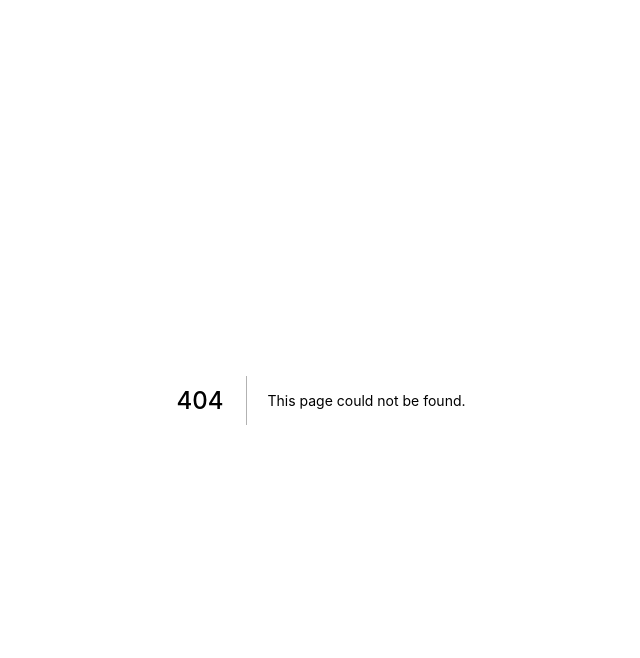
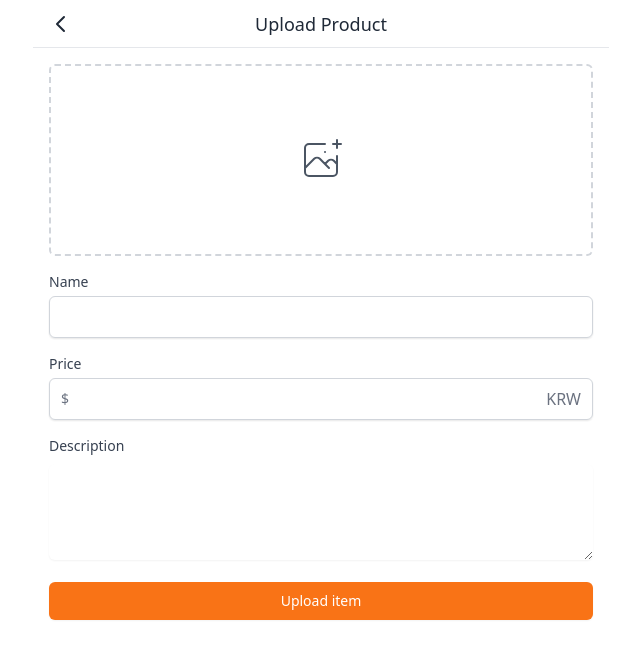
Before and after one commit to jeahyun58/used-market, a Next.js app: page /products/upload in a window 1280 px wide. Before the commit this address had no page. Shown: the top 658 px of the page, without its empty margins (319-959 px from the left). Built offline with nearby package versions, Linux system fonts and the light colour scheme.

Commit message:
#11_2_Upload

```diff
--- a/components/item.tsx
+++ b/components/item.tsx
@@ -16,7 +16,7 @@ export default function Item({
   id,
 }: ItemProps) {
   return (
-    <Link href={`/items/${id}`}>
+    <Link href={`/products/${id}`}>
       <a className="flex px-4 pt-5 cursor-pointer justify-between">
         <div className="flex space-x-4">
           <div className="w-20 h-20 bg-gray-400 rounded-md" />
--- a/components/textarea.tsx
+++ b/components/textarea.tsx
@@ -1,10 +1,18 @@
+import { UseFormRegisterReturn } from "react-hook-form";
+
 interface TextAreaProps {
   label?: string;
   name?: string;
+  register: UseFormRegisterReturn;
   [key: string]: any;
 }
 
-export default function TextArea({ label, name, ...rest }: TextAreaProps) {
+export default function TextArea({
+  label,
+  name,
+  register,
+  ...rest
+}: TextAreaProps) {
   return (
     <div>
       {label ? (
@@ -17,6 +25,7 @@ export default function TextArea({ label, name, ...rest }: TextAreaProps) {
       ) : null}
       <textarea
         id={name}
+        {...register}
         className="mt-1 shadow-sm w-full focus:ring-orange-500 rounded-md border-gray-300 focus:border-orange-500 "
         rows={4}
         {...rest}
--- /dev/null
+++ b/pages/api/products/index.ts
@@ -0,0 +1,38 @@
+import { NextApiRequest, NextApiResponse } from "next";
+import withHandler, { ResponseType } from "@libs/server/withHandler";
+import client from "@libs/server/client";
+import { withApiSession } from "@libs/server/withSession";
+
+async function handler(
+  req: NextApiRequest,
+  res: NextApiResponse<ResponseType>
+) {
+  const {
+    body: { name, price, description },
+    session: { user },
+  } = req;
+  const product = await client.product.create({
+    data: {
+      name,
+      price: +price,
+      description,
+      image: "xx",
+      user: {
+        connect: {
+          id: user?.id,
+        },
+      },
+    },
+  });
+  res.json({
+    ok: true,
+    product,
+  });
+}
+
+export default withApiSession(
+  withHandler({
+    method: "POST",
+    handler,
+  })
+);
--- a/pages/index.tsx
+++ b/pages/index.tsx
@@ -24,7 +24,7 @@ const Home: NextPage = () => {
             hearts={1}
           />
         ))}
-        <FloatingButton href="/items/upload">
+        <FloatingButton href="/products/upload">
           <svg
             className="h-6 w-6"
             xmlns="http://www.w3.org/2000/svg"
--- a/pages/items/upload.tsx
+++ /dev/null
@@ -1,46 +0,0 @@
-import type { NextPage } from "next";
-import Button from "@components/button";
-import Input from "@components/input";
-import Layout from "@components/layout";
-import TextArea from "@components/textarea";
-
-const Upload: NextPage = () => {
-  return (
-    <Layout canGoBack title="Upload Product">
-      <form className="p-4 space-y-4">
-        <div>
-          <label className="w-full cursor-pointer text-gray-600 hover:border-orange-500 hover:text-orange-500 flex items-center justify-center border-2 border-dashed border-gray-300 h-48 rounded-md">
-            <svg
-              className="h-12 w-12"
-              stroke="currentColor"
-              fill="none"
-              viewBox="0 0 48 48"
-              aria-hidden="true"
-            >
-              <path
-                d="M28 8H12a4 4 0 00-4 4v20m32-12v8m0 0v8a4 4 0 01-4 4H12a4 4 0 01-4-4v-4m32-4l-3.172-3.172a4 4 0 00-5.656 0L28 28M8 32l9.172-9.172a4 4 0 015.656 0L28 28m0 0l4 4m4-24h8m-4-4v8m-12 4h.02"
-                strokeWidth={2}
-                strokeLinecap="round"
-                strokeLinejoin="round"
-              />
-            </svg>
-            <input className="hidden" type="file" />
-          </label>
-        </div>
-        <Input required label="Name" name="name" type="text" />
-        <Input
-          required
-          label="Price"
-          placeholder="0.00"
-          name="price"
-          type="text"
-          kind="price"
-        />
-        <TextArea name="description" label="Description" />
-        <Button text="Upload item" />
-      </form>
-    </Layout>
-  );
-};
-
-export default Upload;
--- /dev/null
+++ b/pages/products/upload.tsx
@@ -0,0 +1,86 @@
+import type { NextPage } from "next";
+import Button from "@components/button";
+import Input from "@components/input";
+import Layout from "@components/layout";
+import TextArea from "@components/textarea";
+import { useForm } from "react-hook-form";
+import useMutation from "@libs/client/useMutaion";
+import { useEffect } from "react";
+import { Product } from "@prisma/client";
+import { useRouter } from "next/router";
+
+interface UploadProdoctForm {
+  name: string;
+  price: number;
+  description: string;
+}
+
+interface UploadProductMutaion {
+  ok: boolean;
+  product: Product; //prisma에 있는 type을 프론트엔드에서 사용 가능
+}
+
+const Upload: NextPage = () => {
+  const router = useRouter();
+  const { register, handleSubmit } = useForm<UploadProdoctForm>();
+  const [uploadProduct, { loading, data }] =
+    useMutation<UploadProductMutaion>("/api/products");
+  const onValid = (data: UploadProdoctForm) => {
+    if (loading) return;
+    uploadProduct(data);
+  };
+  useEffect(() => {
+    if (data?.ok) {
+      router.push(`/products/${data.product.id}`);
+    }
+  }, [data, router]);
+  return (
+    <Layout canGoBack title="Upload Product">
+      <form className="p-4 space-y-4" onSubmit={handleSubmit(onValid)}>
+        <div>
+          <label className="w-full cursor-pointer text-gray-600 hover:border-orange-500 hover:text-orange-500 flex items-center justify-center border-2 border-dashed border-gray-300 h-48 rounded-md">
+            <svg
+              className="h-12 w-12"
+              stroke="currentColor"
+              fill="none"
+              viewBox="0 0 48 48"
+              aria-hidden="true"
+            >
+              <path
+                d="M28 8H12a4 4 0 00-4 4v20m32-12v8m0 0v8a4 4 0 01-4 4H12a4 4 0 01-4-4v-4m32-4l-3.172-3.172a4 4 0 00-5.656 0L28 28M8 32l9.172-9.172a4 4 0 015.656 0L28 28m0 0l4 4m4-24h8m-4-4v8m-12 4h.02"
+                strokeWidth={2}
+                strokeLinecap="round"
+                strokeLinejoin="round"
+              />
+            </svg>
+            <input className="hidden" type="file" />
+          </label>
+        </div>
+        <Input
+          register={register("name", { required: true })} //react hook form에 required를 설정해야 유효성 검사 가능
+          required
+          label="Name"
+          name="name"
+          type="text"
+        />
+        <Input
+          register={register("price", { required: true })}
+          required
+          label="Price"
+          name="price"
+          type="text"
+          kind="price"
+        />
+        <TextArea
+          register={register("description", { required: true })}
+          name="description"
+          label="Description"
+          required
+        />
+        <Button text={loading ? "Loading..." : "Upload item"} />
+      </form>
+    </Layout>
+  );
+};
+
+export default Upload;
```
Also changed, not shown: note/#11_2_Upload.md (added, +33 -0 lines), pages/products/[id].tsx (renamed from pages/items/[id].tsx), 2 other files (tests, documents, lock files or other folders).
